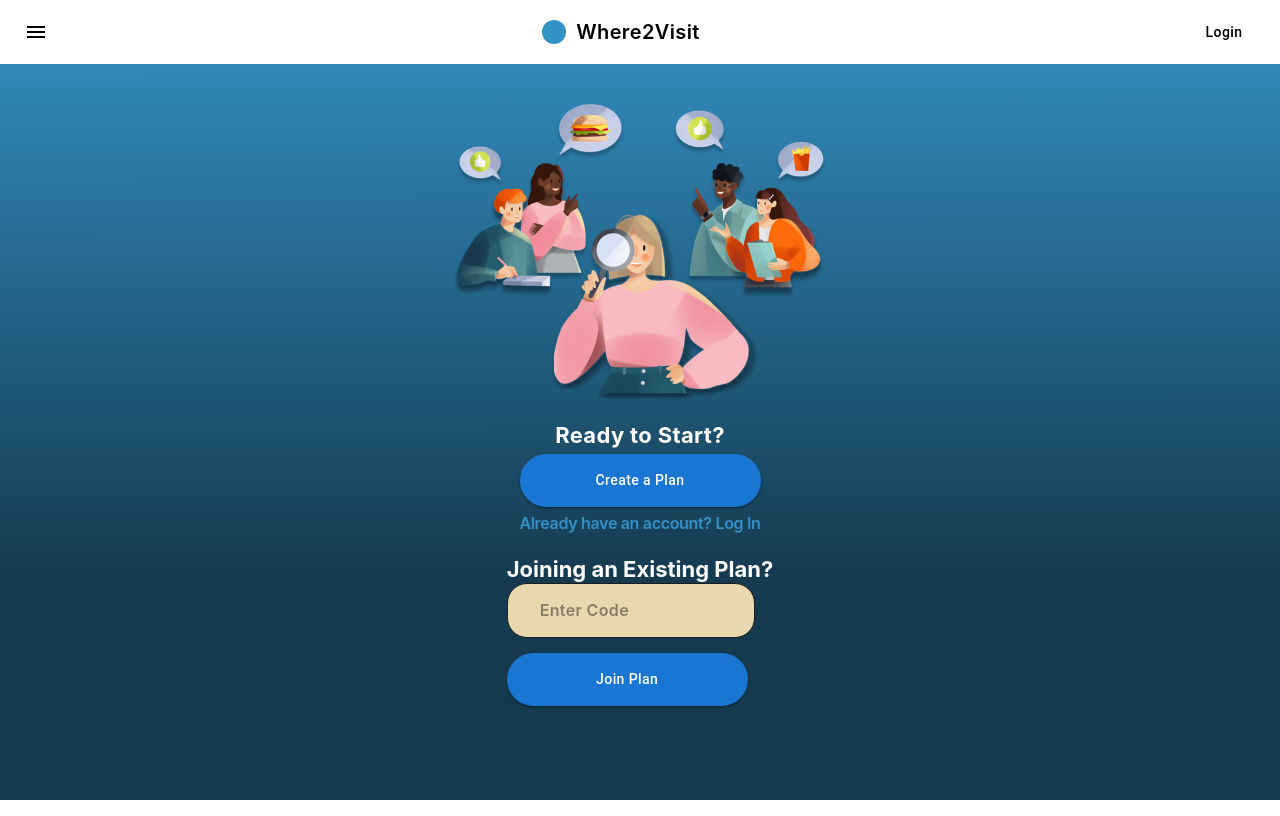
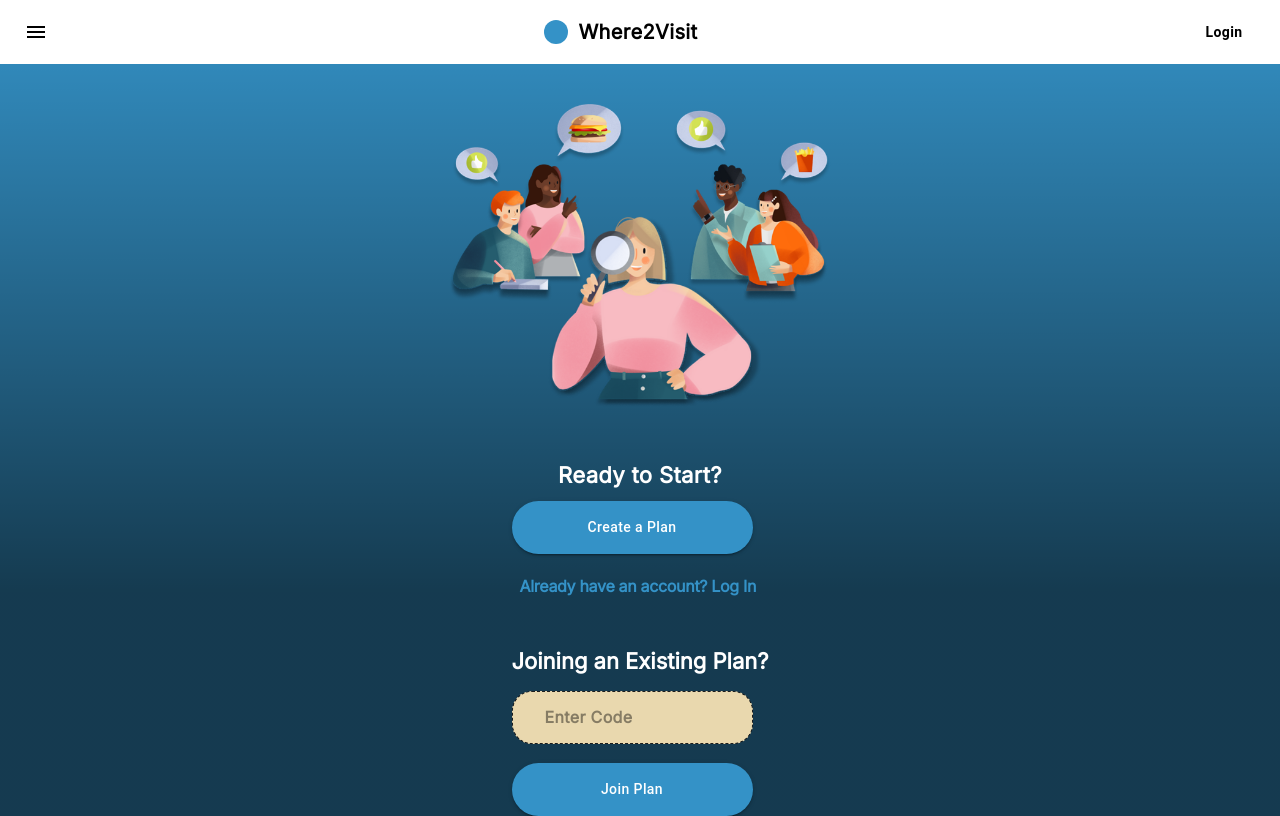
Before and after one commit to kesia-dev/where2visit, a React (Create React App) app in the folder frontend/: page / in a window 1280 px wide. Built offline with nearby package versions, Linux system fonts and the light colour scheme.

Commit message:
home screen UI fix

```diff
--- a/frontend/package.json
+++ b/frontend/package.json
@@ -6,6 +6,7 @@
     "@auth0/auth0-react": "^2.2.3",
     "@emotion/react": "^11.11.3",
     "@emotion/styled": "^11.11.0",
+    "@fontsource/inter": "^5.0.16",
     "@mui/icons-material": "^5.14.19",
     "@mui/material": "^5.15.6",
     "@reduxjs/toolkit": "^2.2.0",
--- a/frontend/src/component/CreatePlanButton.js
+++ b/frontend/src/component/CreatePlanButton.js
@@ -34,11 +34,12 @@ const CreatePlanButton = () => {
         sx={{
           width: '241px',
           height: '53px',
-          marginTop: '5px',
+          marginTop: '12px',
           padding: '16px 32px 16px 32px',
           borderRadius: '100px',
           gap: '20px',
           textTransform: 'none',
+          backgroundColor: '#3492C7'
         }}
       >
         Create a Plan
--- a/frontend/src/component/HomePage.js
+++ b/frontend/src/component/HomePage.js
@@ -33,6 +33,7 @@ const HomePage = () => {
         <Grid item>
           <HomeImage />
         </Grid>
+        <div style={{marginTop: '34px'}}>
           <Grid item>
             <ReadyToStartText />
           </Grid>
@@ -45,6 +46,7 @@ const HomePage = () => {
           <Grid item>
             <JoinCompnents />
           </Grid>
+        </div>
       </Grid>
     </Container>
   );
--- a/frontend/src/component/JoinComponents.js
+++ b/frontend/src/component/JoinComponents.js
@@ -74,7 +74,7 @@ const JoinComponents = () => {
           lineHeight: '28px',
           textAlign: 'center',
           color: 'white',
-          marginTop: '15px',
+          marginTop: '44px',
         }}
       >
         Joining an Existing Plan?
@@ -82,16 +82,17 @@ const JoinComponents = () => {
       <div>
         <Box
           sx={{
-            width: '182px',
-            height: '21px',
+            width: '175px',
+            height: '19px',
             padding: '16px 32px 16px 32px',
             borderRadius: '20px',
-            border: '1px solid #1C1C1C',
+            border: '1px dashed #1C1C1C',
             gap: '12px',
             background: '#E9D8AE',
             display: 'flex',
             alignItems: 'center',
             justifyContent: 'center',
+            marginTop: '16px'
           }}
         >
           <Input
@@ -121,11 +122,12 @@ const JoinComponents = () => {
           sx={{
             width: '241px',
             height: '53px',
-            marginTop: '15px',
+            marginTop: '19px',
             padding: '16px 32px 16px 32px',
             borderRadius: '100px',
             gap: '20px',
             textTransform: 'none',
+            backgroundColor: '#3492C7'
           }}
           disabled={loading}
         >
--- a/frontend/src/component/LoginText.js
+++ b/frontend/src/component/LoginText.js
@@ -16,7 +16,8 @@ const LoginText = () => {
         letterSpacing: '-0.32px',
         textAlign: 'center',
         color: '#3492C7',
-        textTransform: 'none'
+        textTransform: 'none',
+        marginTop: '16px'
       }}
     >
       Already have an account? Log In
--- a/frontend/src/component/Navbar.js
+++ b/frontend/src/component/Navbar.js
@@ -3,6 +3,7 @@ import { AppBar, Toolbar, Typography, Button, IconButton, Menu, MenuItem } from
 import { Link, useLocation } from 'react-router-dom';
 import MenuIcon from '@mui/icons-material/Menu';
 import { useMediaQuery, useTheme } from '@mui/material';
+import '@fontsource/inter';
 
 const Navbar = () => {
   const theme = useTheme();
@@ -85,7 +86,7 @@ const Navbar = () => {
           </Typography>
         </div>
         <div>
-          <Button color="inherit" sx={{ textTransform: 'none', marginLeft: '20px' }}>
+          <Button color="inherit" sx={{ textTransform: 'none', marginLeft: '20px', fontWeight: '600' }}>
             Login
           </Button>
           <Menu
--- a/frontend/src/component/ReadyToStartText.js
+++ b/frontend/src/component/ReadyToStartText.js
@@ -1,6 +1,7 @@
 // ReadyToStartText.js
 import React from 'react';
 import { Typography } from '@mui/material';
+import '@fontsource/inter';
 
 const ReadyToStartText = () => {
   return (
--- a/frontend/src/styling/HomePage.css
+++ b/frontend/src/styling/HomePage.css
@@ -1,7 +1,8 @@
 /* HomePage.css */
 .homePage-image {
-    max-width: 60%;
-    height: auto;
+    max-width: 100%;
+    /* height: auto; */
+    height: 303px;
     display: block;
     margin-left: auto;
     margin-right: auto;
```
Also changed, not shown: 1 other file (tests, documents, lock files or other folders). Lines whose indentation alone changed are shown as unchanged.
